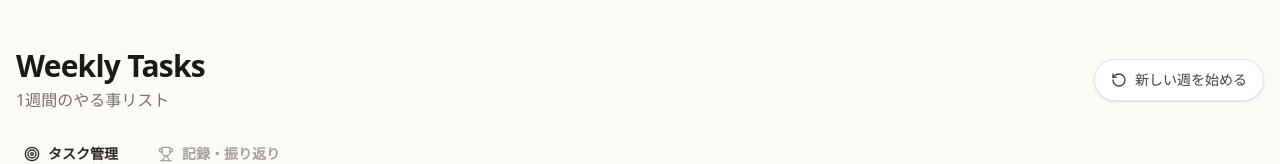
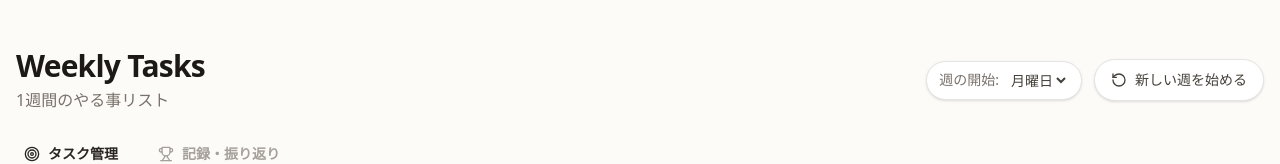
Before and after one commit to hyoshimura0726-creator/my-accounting-app, a React (Vite) app: page / in a window 1280 px wide. Shown: the top 164 px of the page. Built offline with nearby package versions, Linux system fonts and the light colour scheme.

Commit message:
feat: Allow configuring start of week
Adds functionality to set the first day of the week. This allows users to choose between Sunday or Monday as the start of their weekly view.

```diff
--- a/src/App.tsx
+++ b/src/App.tsx
@@ -42,8 +42,8 @@ type WeekData = {
 
 const MONTHLY_GOAL_KEY = '毎月の目標';
 const WEEKLY_GOAL_KEY = '今週の目標';
-const DAYS = ['月曜日', '火曜日', '水曜日', '木曜日', '金曜日', '土曜日', '日曜日'];
-const ALL_KEYS = [MONTHLY_GOAL_KEY, WEEKLY_GOAL_KEY, ...DAYS];
+const BASE_DAYS = ['日曜日', '月曜日', '火曜日', '水曜日', '木曜日', '金曜日', '土曜日'];
+const ALL_KEYS = [MONTHLY_GOAL_KEY, WEEKLY_GOAL_KEY, ...BASE_DAYS];
 
 const CATEGORY_COLORS: Record<string, string> = {
   work: 'bg-blue-100/60 hover:bg-blue-200/60 text-blue-900',
@@ -122,6 +122,15 @@ export default function App() {
   const [aiAnalysis, setAiAnalysis] = useState<string | null>(null);
   const [isAnalyzing, setIsAnalyzing] = useState(false);
 
+  // 週の始まりの設定（0=日曜日, 1=月曜日, ...）
+  const [startOfWeek, setStartOfWeek] = useState<number>(() => {
+    const saved = localStorage.getItem('weeklyStartOfWeek');
+    return saved ? parseInt(saved, 10) : 1; // デフォルトは月曜日(1)
+  });
+
+  // startOfWeek に基づく表示用曜日の配列
+  const displayDays = [...BASE_DAYS.slice(startOfWeek), ...BASE_DAYS.slice(0, startOfWeek)];
+
   const notifiedTasks = useRef<Set<string>>(new Set());
   const cardRefs = useRef<Record<string, HTMLDivElement | null>>({});
 
@@ -178,9 +187,13 @@ ${taskTexts || 'タスクなし'}
   };
 
   useEffect(() => {
+    localStorage.setItem('weeklyStartOfWeek', startOfWeek.toString());
+  }, [startOfWeek]);
+
+  useEffect(() => {
     if (activeTab === 'tasks') {
-      const todayIndex = (new Date().getDay() + 6) % 7;
-      const todayKey = DAYS[todayIndex];
+      const todayIndex = new Date().getDay();
+      const todayKey = BASE_DAYS[todayIndex];
 
       // Scroll to today's card after a short delay to ensure rendering
       setTimeout(() => {
@@ -388,8 +401,7 @@ ${taskTexts || 'タスクなし'}
 
   const getTodayKey = () => {
     const today = new Date().getDay();
-    const dayMap = ['日曜日', '月曜日', '火曜日', '水曜日', '木曜日', '金曜日', '土曜日'];
-    return dayMap[today];
+    return BASE_DAYS[today];
   };
 
   const copyToToday = (task: Task) => {
@@ -879,8 +891,8 @@ ${taskTexts || 'タスクなし'}
     const lastDay = new Date(today.getFullYear(), today.getMonth() + 1, 0);
     const daysLeft = lastDay.getDate() - today.getDate();
 
-    const todayIndex = (today.getDay() + 6) % 7;
-    const todayKey = DAYS[todayIndex];
+    const todayIndex = today.getDay();
+    const todayKey = BASE_DAYS[todayIndex];
     const isToday = isDaily && key === todayKey;
 
     const amTasks = sortedTasks.filter(t => t.period === 'am' || !t.period);
@@ -1269,13 +1281,27 @@ ${taskTexts || 'タスクなし'}
             <h1 className="text-3xl font-bold tracking-tight text-stone-900">Weekly Tasks</h1>
             <p className="text-stone-500 mt-1">1週間のやる事リスト</p>
           </div>
+          <div className="flex items-center gap-3">
+            <div className="flex items-center bg-white border border-stone-200 shadow-sm rounded-full px-3 py-2 text-sm">
+              <span className="text-stone-500 mr-2 whitespace-nowrap">週の開始:</span>
+              <select
+                value={startOfWeek}
+                onChange={(e) => setStartOfWeek(parseInt(e.target.value, 10))}
+                className="bg-transparent text-stone-700 font-medium outline-none cursor-pointer"
+              >
+                {BASE_DAYS.map((day, index) => (
+                  <option key={index} value={index}>{day}</option>
+                ))}
+              </select>
+            </div>
             <button
               onClick={() => setIsModalOpen(true)}
-            className="flex items-center gap-2 bg-white border border-stone-200 shadow-sm hover:bg-stone-50 text-stone-700 px-4 py-2.5 rounded-full text-sm font-medium transition-colors"
+              className="flex items-center gap-2 bg-white border border-stone-200 shadow-sm hover:bg-stone-50 text-stone-700 px-4 py-2.5 rounded-full text-sm font-medium transition-colors whitespace-nowrap"
             >
               <RotateCcw size={16} />
               新しい週を始める
             </button>
+          </div>
         </header>
 
         <div className="flex space-x-6 mb-8 border-b border-stone-200">
@@ -1310,7 +1336,7 @@ ${taskTexts || 'タスクなし'}
 
               {/* Days Grid */}
               <div className="flex-1 grid grid-cols-1 sm:grid-cols-2 xl:grid-cols-3 gap-6">
-                {DAYS.map(day => renderCard(day, 'daily'))}
+                {displayDays.map(day => renderCard(day, 'daily'))}
               </div>
             </div>
 
```
Lines whose indentation alone changed are shown as unchanged.
